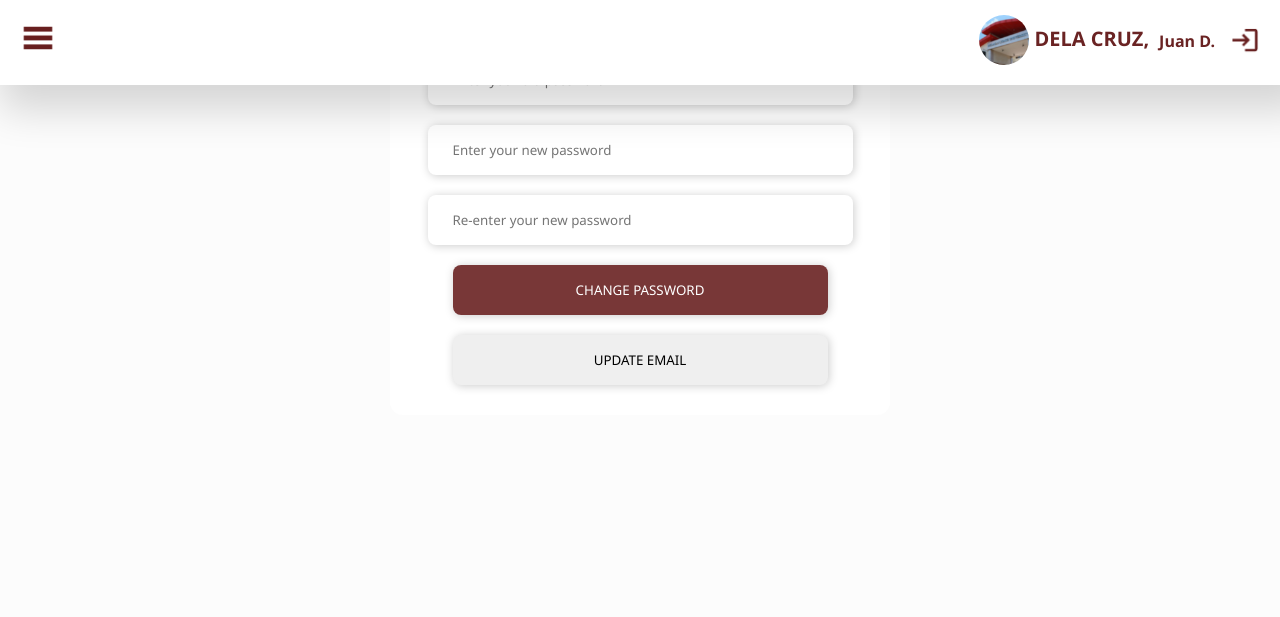
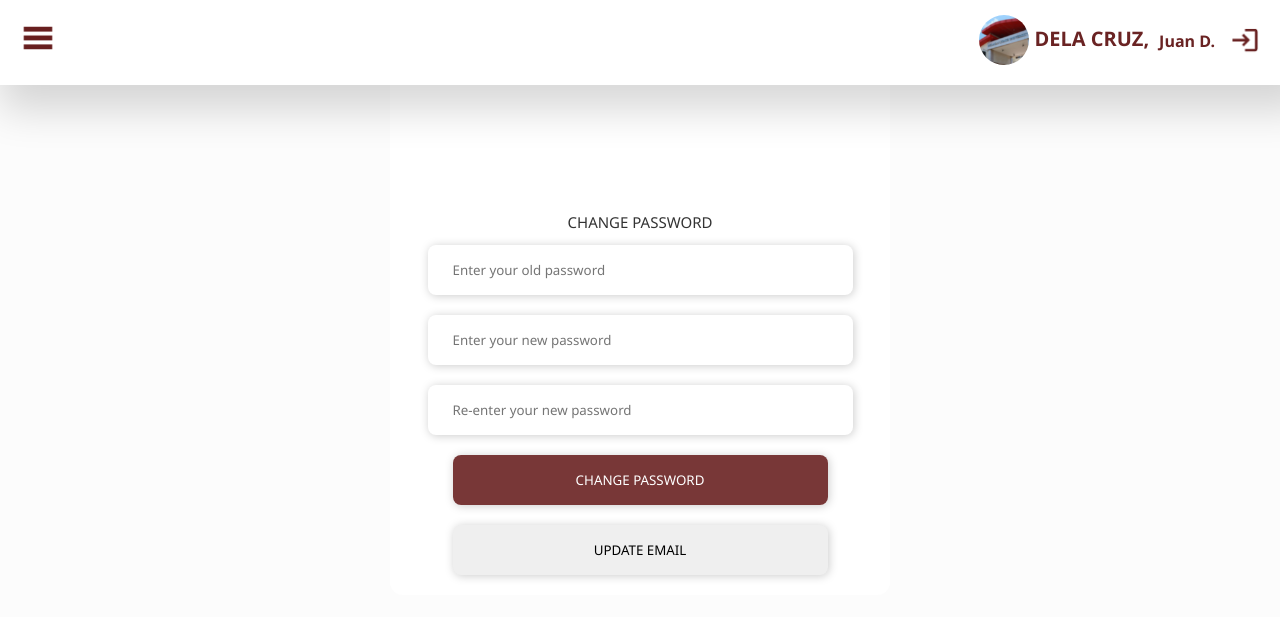
Before and after one commit to Ladsyf/BulSU-Online-Voting-System, a PHP site: page /profile.php in a window 1280 px wide. Shown: the top 617 px of the page. Run offline with PHP 8.4, Linux system fonts and the light colour scheme.

Commit message:
profile page jul 13

```diff
--- a/css/profile.css
+++ b/css/profile.css
@@ -12,12 +12,12 @@
 }
 .change-password-container, .change-email-container {
     background-color: white;
-    padding-top: 50px;
+    padding-top: 200px;
     margin: auto;
     text-align: center;
     width: 500px;
     border-radius: 13px;
-    padding: 10px 0px;
+
 }
 .h2Profile {
     font-size: 15px;
@@ -46,6 +46,9 @@
     background-color: #6a2323e7;
     color: white;
 }
+.changePass, .changeEmail, .updateEmail, .updatePass {
+    cursor: pointer;
+}
 .change-email-container {
     display: none;
 }
```
